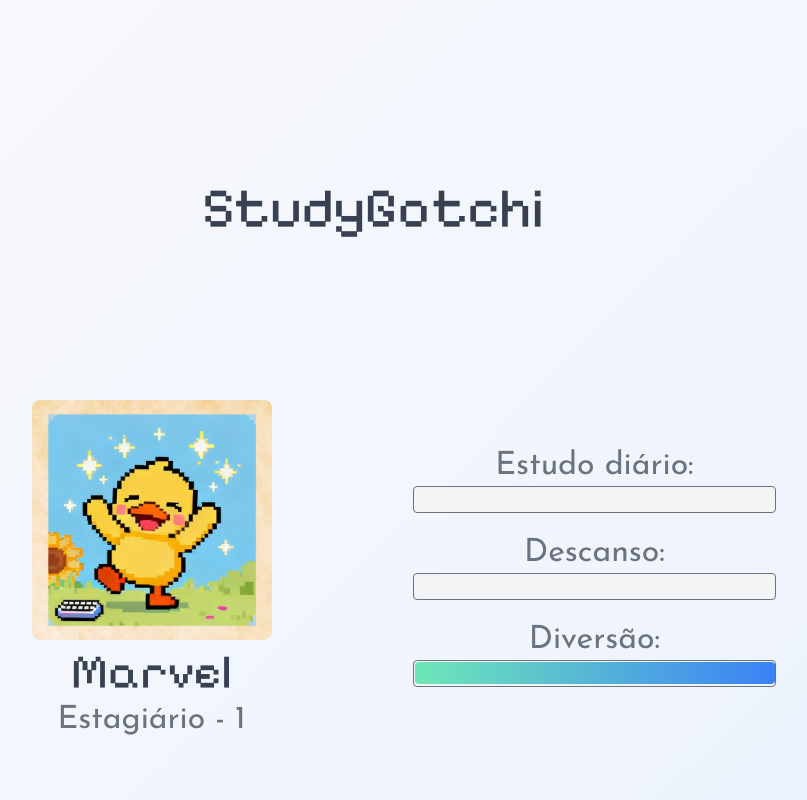
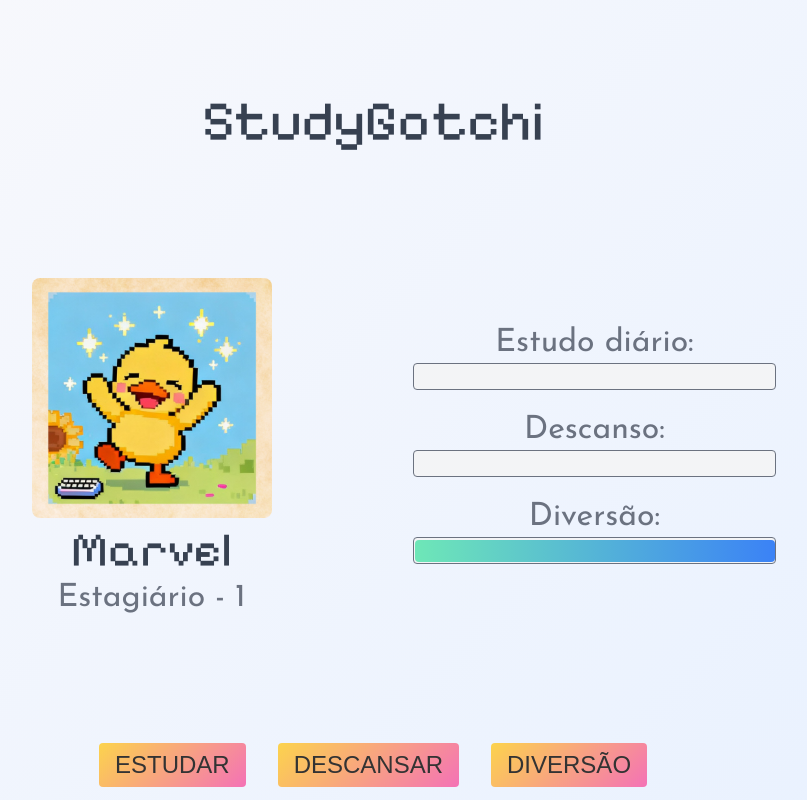
Before and after one commit to Natalia-Timote/tamagotchi, a React (Vite) app: page /studygotchi in a window 1280 px wide. Shown: the top 800 px of the page, without its empty margins (267-1074 px from the left). Built offline with nearby package versions, Linux system fonts and the light colour scheme.

Commit message:
Criando StudygotchiContext

```diff
--- a/App.tsx
+++ b/App.tsx
@@ -4,10 +4,12 @@ import { BrowserRouter, Route, Routes } from 'react-router';
 import Home from './src/pages/Home/Home';
 import Layout from './src/pages/Layout/Layout';
 import Game from './src/pages/Game/Game';
+import StudygotchiProvider from './src/Context/StudygotchiContext';
 
 
 function App() {
   return (
+    <StudygotchiProvider>
       <BrowserRouter>
         <Routes>
           <Route path='/' element={<Layout />}>
@@ -16,6 +18,7 @@ function App() {
           </Route>
         </Routes>
       </BrowserRouter>
+    </StudygotchiProvider>
   )
 }
 
--- /dev/null
+++ b/src/Context/StudygotchiContext.tsx
@@ -0,0 +1,21 @@
+import { createContext, useState, type ReactNode } from "react";
+
+interface StudygotchiContextType {
+    characterName: string,
+    setCharacterName: React.Dispatch<React.SetStateAction<string>>,
+    characterSelect: string,
+    setCharacterSelect: React.Dispatch<React.SetStateAction<string>>
+}
+
+const StudygotchiContext = createContext<StudygotchiContextType | null>(null);
+
+export default function StudygotchiProvider({ children }: { children: ReactNode }) {
+    const [characterName, setCharacterName] = useState("");
+    const [characterSelect, setCharacterSelect] = useState("");
+
+    return (
+        <StudygotchiContext.Provider value={{ characterName, setCharacterName, characterSelect, setCharacterSelect }}>
+            {children}
+        </StudygotchiContext.Provider>
+    )
+}
--- a/src/pages/Game/Game.css
+++ b/src/pages/Game/Game.css
@@ -54,16 +54,13 @@
     .game {
         display: grid;
         grid-template-columns: 1fr 1fr;
-        grid-template-rows: 1fr 1fr 1fr 1fr;
+        grid-template-rows: 0.5fr fr fr fr;
         grid-template-areas:
             "title title"
             "pet status"
             "buttons buttons";
         margin: 0 auto;
         padding: 40px;
-        align-items: center;
-        justify-content: center;
-        text-align: center;
         gap: 24px 80px;
     }
 
--- a/src/pages/Home/Home.css
+++ b/src/pages/Home/Home.css
@@ -5,7 +5,7 @@
     justify-content: center;
     min-height: 100vh;
     padding: 24px;
-    gap: 64px;
+    gap: 40px;
     border-radius: 16px;
     text-align: center;
     font-family: "Josefin Sans", sans-serif;
@@ -53,3 +53,9 @@
     width: 240px;
     height: 240px;
 }
+
+@media (min-width: 768px) {
+    .home {
+        padding: 40px;
+    }
+}
--- a/src/pages/Layout/Layout.css
+++ b/src/pages/Layout/Layout.css
@@ -1,4 +1,3 @@
-
 footer {
     padding: 16px 40px;
     font-size: 16px;
```
Lines whose indentation alone changed are shown as unchanged.
